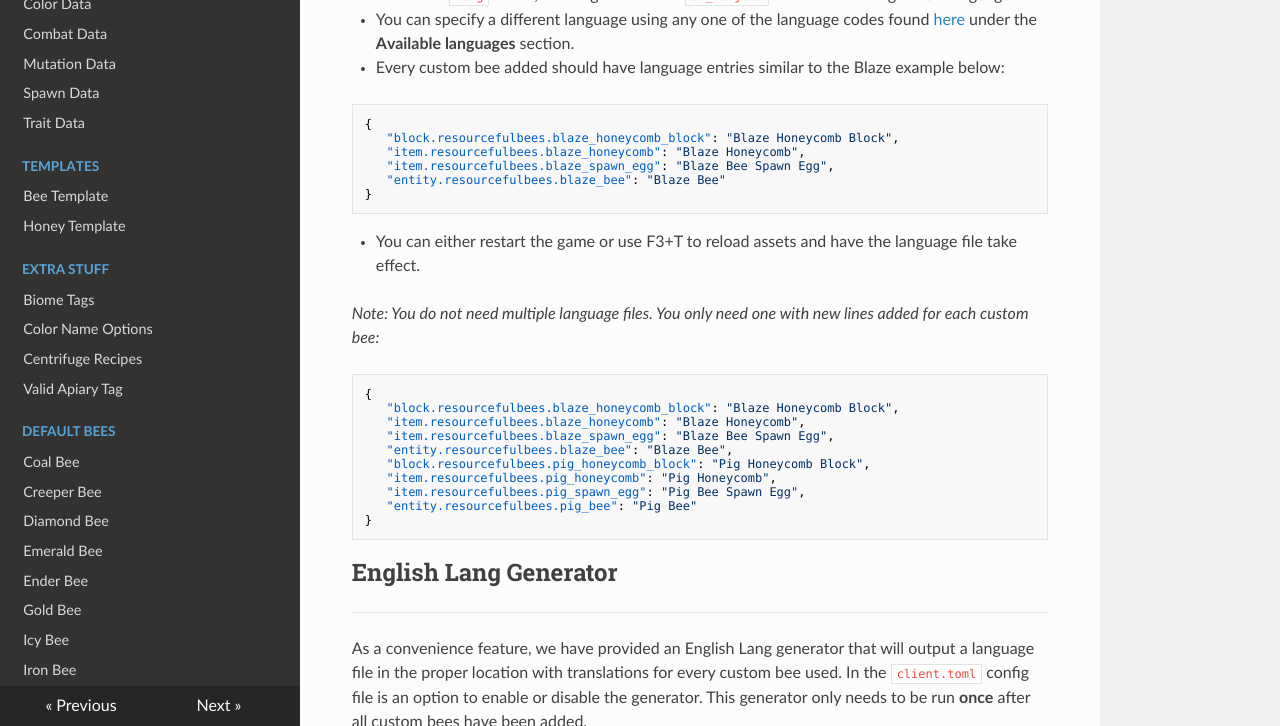
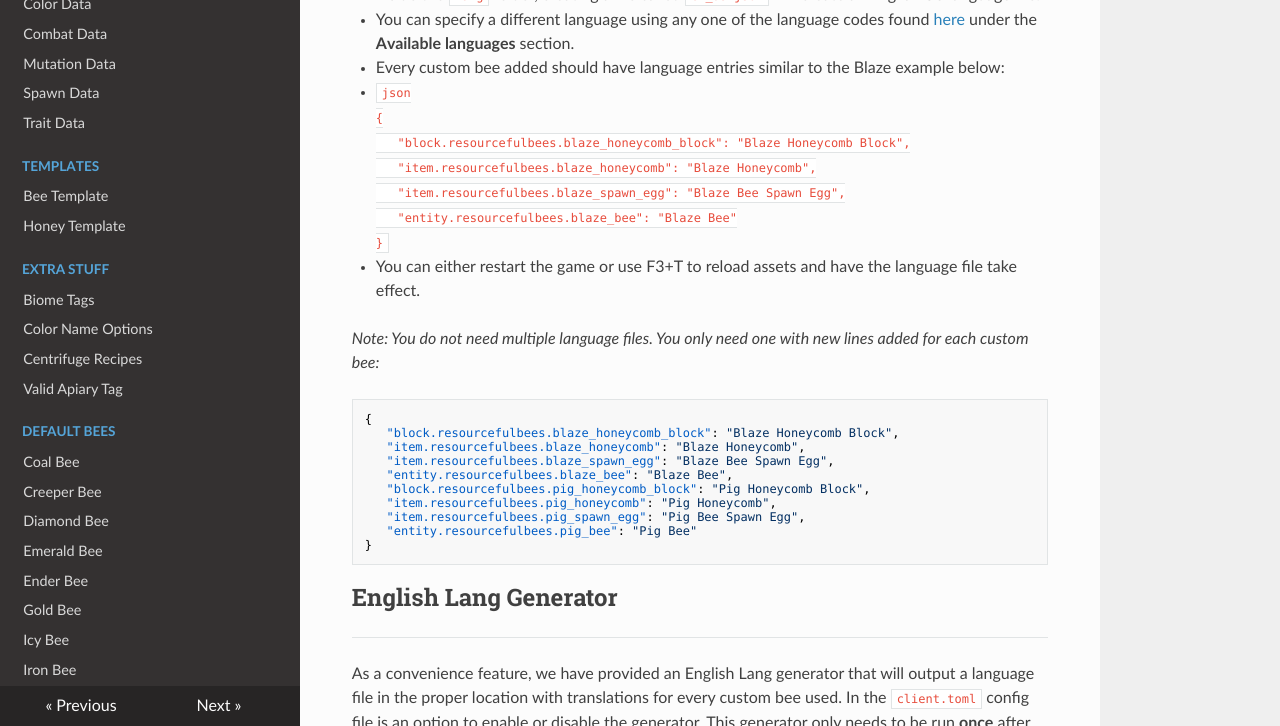
Before and after one commit to Team-Resourceful/ResourcefulBeesDocs, an MkDocs documentation site: the page built from docs/getting_started/language_files.md, in a window 1280 px wide and 900 px high, scrolled down 750 px, cut to the strip 174-900 px from the top of the window. Built offline with MkDocs 1.6.1, drawn with Linux system fonts in a browser that asks for light colours; nearby versions of some CDN libraries.

Commit message:
docs/getting_started/language_files.md updated from https://stackedit.io/

`````diff
--- a/docs/getting_started/language_files.md
+++ b/docs/getting_started/language_files.md
@@ -16,17 +16,17 @@ _Note: For new mod installs, run the game at least once so all necessary config
 * Inside the `lang` folder, creating a file called `en_us.json` will create an English US language file.
 * You can specify a different language using any one of the language codes found [here](https://minecraft.gamepedia.com/Language) under the **Available languages** section.
 * Every custom bee added should have language entries similar to the Blaze example below:
-```json
+* ````json
 {
    "block.resourcefulbees.blaze_honeycomb_block": "Blaze Honeycomb Block",
    "item.resourcefulbees.blaze_honeycomb": "Blaze Honeycomb",
    "item.resourcefulbees.blaze_spawn_egg": "Blaze Bee Spawn Egg",
    "entity.resourcefulbees.blaze_bee": "Blaze Bee"
 }
-```
+````
 * You can either restart the game or use F3+T to reload assets and have the language file take effect.
 
-*Note: You do not need multiple language files. You only need one with new lines added for each custom bee:*
+*Note: You do not need multiple language files. You only need one with new lines added for each custom bee:*<br>
 ```json
 {
    "block.resourcefulbees.blaze_honeycomb_block": "Blaze Honeycomb Block",
`````
Also changed, not shown: other parts of docs/getting_started/language_files.md (+2 -2 lines).
